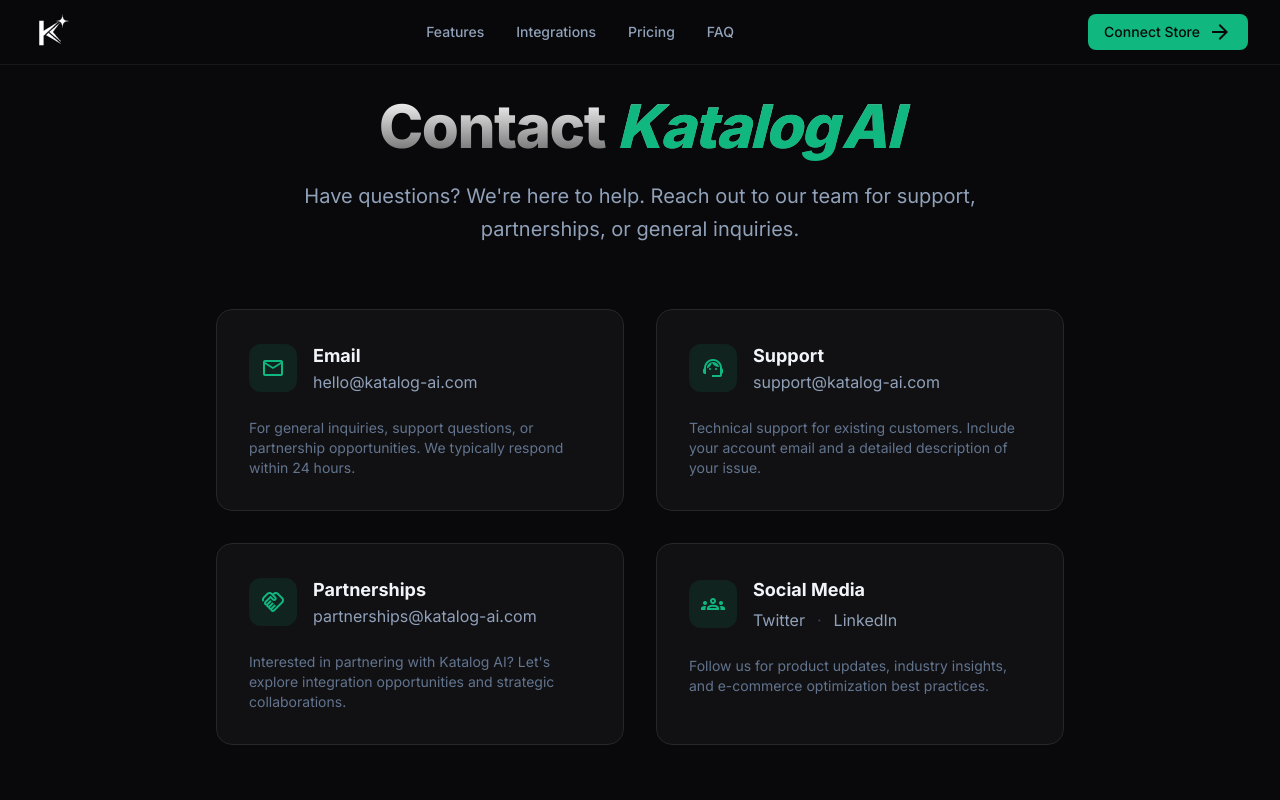
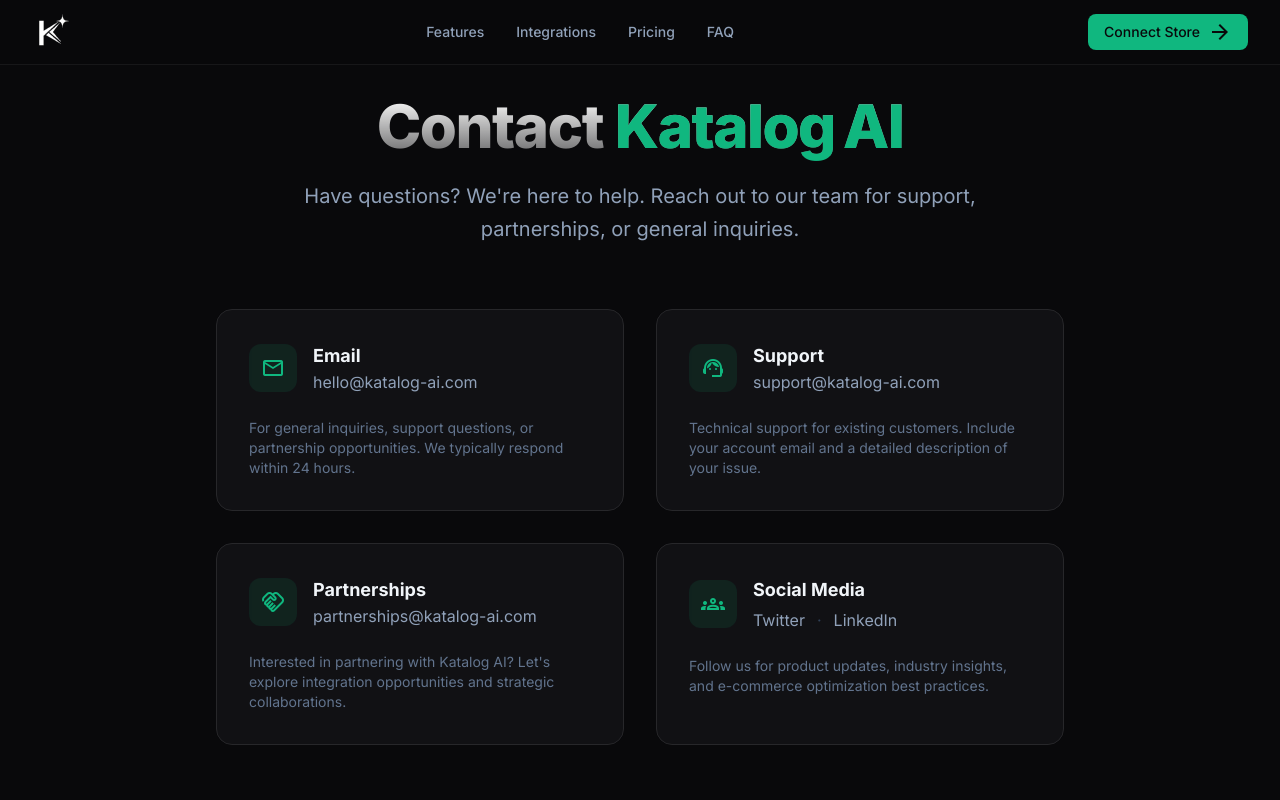
Before and after one commit to Robbin360/katalog-ai, a Next.js app: page /contact in a window 1280 px wide. Shown: the top 800 px of the page. Built offline with nearby package versions, Linux system fonts and the light colour scheme; no server answers.

Commit message:
fix 2b: increase ml-1 to ml-2 and remove italic from H1 Brand spans for visual spacing

```diff
--- a/app/about/page.tsx
+++ b/app/about/page.tsx
@@ -37,7 +37,7 @@ export default function AboutPage() {
       <main className="max-w-4xl mx-auto px-6 py-24">
         <div className="mb-16 text-center">
           <h1 className="text-5xl md:text-6xl font-extrabold tracking-tight bg-clip-text text-transparent bg-gradient-to-b from-white to-white/40 mb-6">
-            About <Brand className="text-primary italic" />
+            About <Brand className="text-primary" />
           </h1>
           <p className="text-xl text-slate-400 leading-relaxed max-w-2xl mx-auto">
             We're building the future of e-commerce catalog management through AI-powered optimization and automation.
--- a/app/contact/page.tsx
+++ b/app/contact/page.tsx
@@ -36,7 +36,7 @@ export default function ContactPage() {
       <main className="max-w-4xl mx-auto px-6 py-24">
         <div className="mb-16 text-center">
           <h1 className="text-5xl md:text-6xl font-extrabold tracking-tight bg-clip-text text-transparent bg-gradient-to-b from-white to-white/40 mb-6">
-            Contact <Brand className="text-primary italic" />
+            Contact <Brand className="text-primary" />
           </h1>
           <p className="text-xl text-slate-400 leading-relaxed max-w-2xl mx-auto">
             Have questions? We're here to help. Reach out to our team for support, partnerships, or general inquiries.
--- a/app/features/page.tsx
+++ b/app/features/page.tsx
@@ -66,7 +66,7 @@ export default function FeaturesPage() {
                                 <span className="text-[10px] font-bold tracking-widest uppercase text-primary">{t('features.hero.badge')}</span>
                             </div>
                             <h1 className="text-5xl md:text-7xl font-extrabold tracking-tight bg-clip-text text-transparent bg-gradient-to-b from-white to-white/40 mb-6">
-                                {t('features.hero.title_pre')} <Brand className="text-primary italic" /> <br />{t('features.hero.title_post')}
+                                {t('features.hero.title_pre')} <Brand className="text-primary" /> <br />{t('features.hero.title_post')}
                             </h1>
                             <p className="text-slate-400 text-lg md:text-xl leading-relaxed max-w-xl mx-auto lg:mx-0">
                                 {t('features.hero.subtitle')}
--- a/components/integrations/IntegrationsPageClient.tsx
+++ b/components/integrations/IntegrationsPageClient.tsx
@@ -109,7 +109,7 @@ export function IntegrationsPageClient() {
                             <span className="text-[11px] font-bold tracking-[0.2em] uppercase text-primary">{t('integrations.hero.badge')}</span>
                         </div>
                         <h1 className="text-5xl md:text-7xl font-extrabold tracking-tight bg-clip-text text-transparent bg-gradient-to-b from-white to-white/40 mb-6 group">
-                            {t('integrations.hero.title_pre')} <Brand className="text-primary italic group-hover:scale-110 transition-transform" /> <br />{t('integrations.hero.title_post')}
+                            {t('integrations.hero.title_pre')} <Brand className="text-primary group-hover:scale-110 transition-transform" /> <br />{t('integrations.hero.title_post')}
                         </h1>
 
                         {/* Primer párrafo expandido (30-80 palabras) */}
--- a/components/ui/brand.tsx
+++ b/components/ui/brand.tsx
@@ -15,7 +15,7 @@ export const Brand = ({ withAI = true, className = "" }: BrandProps) => {
             translate="no"
             className={`notranslate inline-flex items-center ${className}`}
         >
-            Katalog{withAI && <> <span className="ml-1">AI</span></>}
+            Katalog{withAI && <> <span className="ml-2">AI</span></>}
         </span>
     );
 };
```
